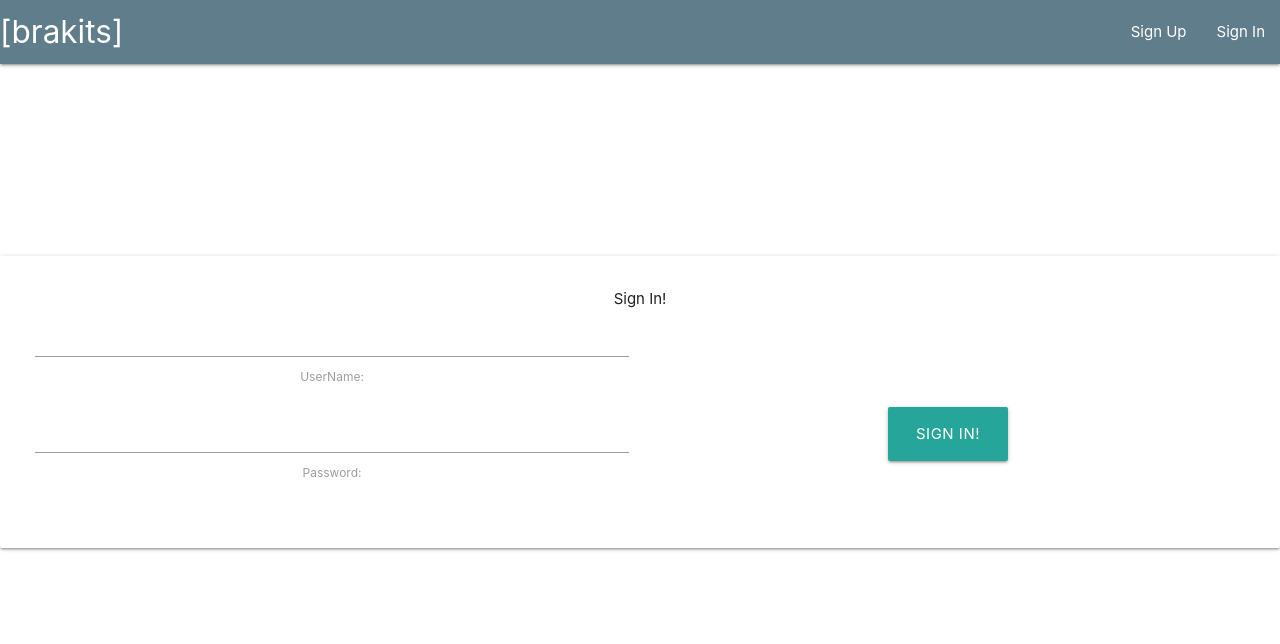
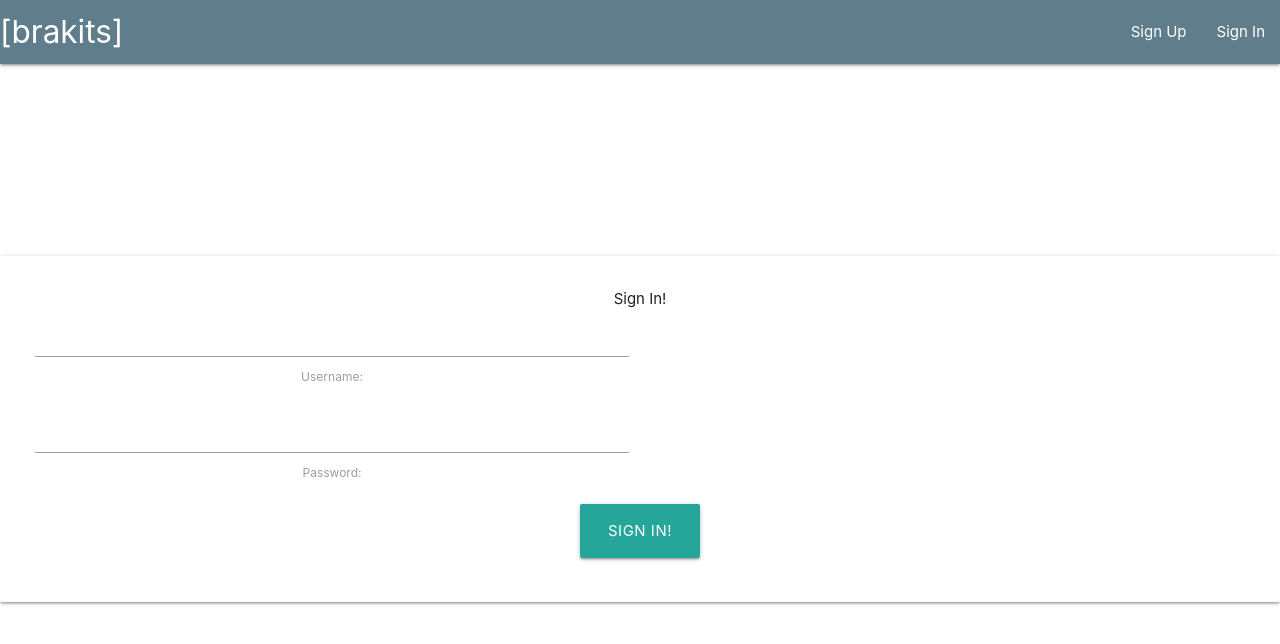
Before and after one commit to HumanJBooF/brak-its, a React (Create React App) app: page /signin in a window 1280 px wide. Shown: the top 644 px of the page. Built offline with nearby package versions, Linux system fonts and the light colour scheme.

Commit message:
basic set up for sign in -> will need passport to move further

```diff
--- a/src/pages/SignIn/SignIn.js
+++ b/src/pages/SignIn/SignIn.js
@@ -1,115 +1,37 @@
-// import React from "react";
-// import ReactDom from 'react-dom';
-// import Container from "../../components/Container";
-// import Card from "../../components/Card";
-// import Navbar from "../../components/Navbar";
-
-// const formValid = formErrors => {
-//     let valid = true;
-//     Object.values(formErrors).forEach(val => {
-//         val.length > 0 && (valid = false);
-//     })
-
-//     return valid;
-// }
-
-// class SignIn extends React.Component {
-
-//     constructor(props) {
-//         super(props)
-
-//         this.state = {
-//            username: null,
-//            password: null,
-//            formErrors: {
-//                username: "",
-//                email:    "",
-//                password: ""
-//            }
-//         }
-//     }
-
-//     handleSubmit = event => {
-//         event.prevent.default();
-
-//         if (formValid(this.state.formErrors)){
-//             console.log(`
-//             ------SUBMITTING-----
-//             username: ${this.state.username}
-//             password: ${this.state.email}
-//             `)
-//         } else {
-//             console.log("INVALID FORM ENTRY");
-//         }
-//     }
-//     handleChange = event => {
-//         event.prevent.default();
-
-//         //const { username, value } = e.target;
-//         let  formErrors = this.state.formErrors;
-
-//         switch(username) {
-//             case 'username':
-//                 formErrors.username = value.length > 0;
-//                 break;
-//             case 'password':
-//                 formErrors.username = value.length > 8
-//         }
-//     }
+import React from "react";
+import ReactDom from 'react-dom';
+import Container from "../../components/Container";
+import Card from "../../components/Card";
+import Navbar from "../../components/Navbar";
+import API from "../../utils/API";
 
 
-//     render() {
-//         return (
-//             <>
-//             <Navbar />
-//             <Container>
-//                 <Card>
-//                 <header className="center-align s12">Sign In!</header>
-//                     <div className="row">
-//                         <form className="col s12 center-align" onSubmit={this.handleSubmit}>
-//                             <div className="row">
-//                                 <div className="input field col m6 center-align username">
-//                                     <input
-//                                         id="username"
-//                                         type="text"
-//                                         name="username"
-//                                         className="validate"
-//                                         onChange={this.handleChange}
-//                                     />
-//                                     <label for="username">UserName:</label>
-//                                 </div>
-//                             </div>
-//                             <div className="row">
-//                                 <div className="center-align input field col m6">
-//                                     <input
-//                                         name="password"
-//                                         id="password"
-//                                         type="password"
-//                                         className="validate"
-//                                         onChange={this.handleChange}
-//                                     />
-//                                     <label for="password">Password:</label>
 
-//                                 </div><div className="btn btn-large" > sign in!</div>
-//                             </div>
-//                         </form>
-//                     </div>
-//                 </Card>
-//             </Container>
-//             </>
-//         )
-//     }
-
-// }
-
-// export default SignIn;
-
-import React from "react";
-import Navbar from "../../components/Navbar";
-import Container from "../../components/Container";
-import Card from "../../components/Card";
 
 class SignIn extends React.Component {
+
+    constructor(props) {
+        super(props)
+
+        this.state = {
+            userLogin: null,
+            userPass:  null
+        }
+    }
+
+    handle_change = event => {
+        event.preventDefault();
+
+        const { name, value } = event.target;
+
+
+    }
+
+    hanle_submit = event => {
+        event.preventDefault();
+
+    }
+
     render() {
         return (
             <>
@@ -118,32 +40,37 @@ class SignIn extends React.Component {
                     <Card>
                         <header className="center-align s12">Sign In!</header>
                         <div className="row">
-                            <form className="col s12 center-align" onSubmit={this.handleSubmit}>
+                            <form onSubmit={this.handle_submit} className="col s12 center-align">
                                 <div className="row">
-                                    <div className="input field col m6 center-align username">
-                                        <input
-                                            id="username"
-                                            type="text"
-                                            name="username"
-                                            className="validate"
-                                            onChange={this.handleChange}
-                                        />
-                                        <label for="username">UserName:</label>
+                                    <div className="userLogin">
+                                        <div className="input field col m6 center-align">
+                                            <input
+                                                id="userlogin"
+                                                name="userLogin"
+                                                type="text"
+                                                className="validate"
+                                                onChange={this.handle_change}
+                                            />
+
+                                            <label htmlFor="userlogin">Username: </label>
+                                        </div>
                                     </div>
                                 </div>
+
                                 <div className="row">
-                                    <div className="center-align input field col m6">
+                                    <div className="input fieldfeild col m6 center-align">
                                         <input
-                                            name="password"
-                                            id="password"
-                                            type="password"
-                                            className="validate"
-                                            onChange={this.handleChange}
+                                            id="userpass"
+                                            name="userPass"
+                                            type="text"
+                                            noValidate
+                                            onChange={this.handle_change}
                                         />
-                                        <label for="password">Password:</label>
 
-                                    </div><div className="btn btn-large" > sign in!</div>
+                                        <label htmlFor="userPass">Password: </label>
+                                    </div>
                                 </div>
+                                <button className="btn btn-large" type="submit"> sign in!</button>
                             </form>
                         </div>
                     </Card>
--- a/src/pages/SignUp/SignUp.js
+++ b/src/pages/SignUp/SignUp.js
@@ -20,6 +20,7 @@ const form_valid = ({ formErrors, ...rest }) => {
     Object.values(rest).forEach(val => {
         val === null && (isValid = false);
     });
+
     console.log(isValid)
     return isValid
 }
@@ -41,7 +42,7 @@ class SignUp extends React.Component {
         }
     }
 
-    handleSubmit = event => {
+    handle_submit = event => {
         event.preventDefault();
 
         if (!form_valid(this.state)) {
@@ -54,9 +55,9 @@ class SignUp extends React.Component {
 
             API.addUser({
                 username: this.state.username,
-                email:    this.state.email,
+                email: this.state.email,
                 password: this.state.password,
-                UUID:     Math.random().toString // todo : Temp, untill UUID is set up
+                UUID: Math.random().toString // todo : Temp, untill UUID is set up
             }).catch(error => console.log(error))
         } else {
             console.log("INVALID FORM ENTRY");
@@ -65,7 +66,7 @@ class SignUp extends React.Component {
 
     }
 
-    handleChange = event => {
+    handle_change = event => {
         event.preventDefault();
 
         const { name, value } = event.target;
@@ -105,7 +106,7 @@ class SignUp extends React.Component {
                     <Card>
                         <header className="center-align s12">Sign Up!</header>
                         <div className="row">
-                            <form onSubmit={this.handleSubmit} className="col s12 center-align" noValidate>
+                            <form onSubmit={this.handle_submit} className="col s12 center-align" noValidate>
                                 <div className="row">
                                     <div className="username">
                                         <div className="input field col m6 center-align">
@@ -114,7 +115,7 @@ class SignUp extends React.Component {
                                                 name="username"
                                                 type="text"
                                                 className="validate"
-                                                onChange={this.handleChange}
+                                                onChange={this.handle_change}
                                             />
                                             {formErrors.username.length > 0 && (
                                                 <span className="errorMessage">{formErrors.username}</span>
@@ -130,7 +131,7 @@ class SignUp extends React.Component {
                                             name="email"
                                             type="text"
                                             className="validate"
-                                            onChange={this.handleChange}
+                                            onChange={this.handle_change}
                                         />
                                         {formErrors.email.length > 0 && (
                                             <span className="errorMessage">{formErrors.email}</span>
@@ -146,13 +147,23 @@ class SignUp extends React.Component {
                                             name="password"
                                             type="password"
                                             noValidate
-                                            onChange={this.handleChange}
+                                            onChange={this.handle_change}
                                         />
                                         {formErrors.password.length > 0 && (
                                             <span className="errorMessage">{formErrors.password}</span>
                                         )}
                                         <label htmlFor="passWord">Password:</label>
-
+                                    </div>
+                                </div>
+                                <div className="row">
+                                    <div className="center-align input field col m6">
+                                        <input
+                                            id="passWordValidate"
+                                            name="passwordValidate"
+                                            type="password"
+                                            noValidate
+                                            onChange={this.handle_change}
+                                        />
                                     </div>
                                 </div>
                                 <button className="btn btn-large" type="submit"> sign up!</button>
```
